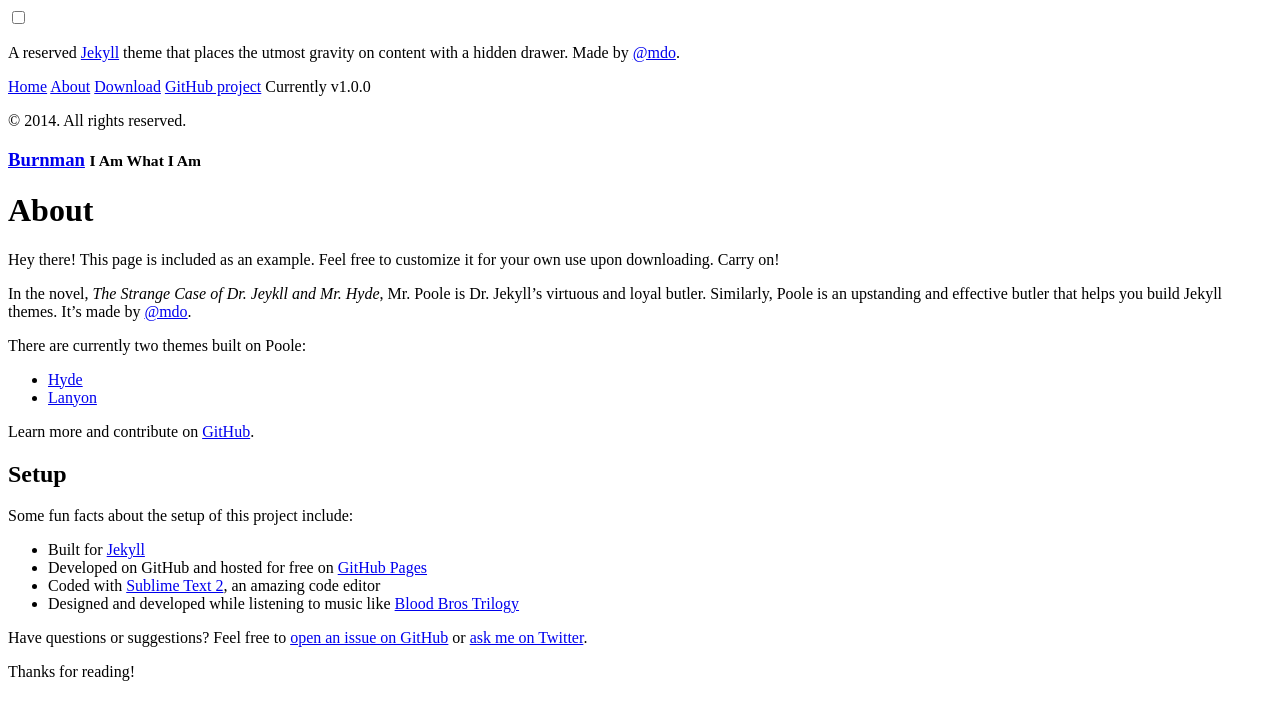
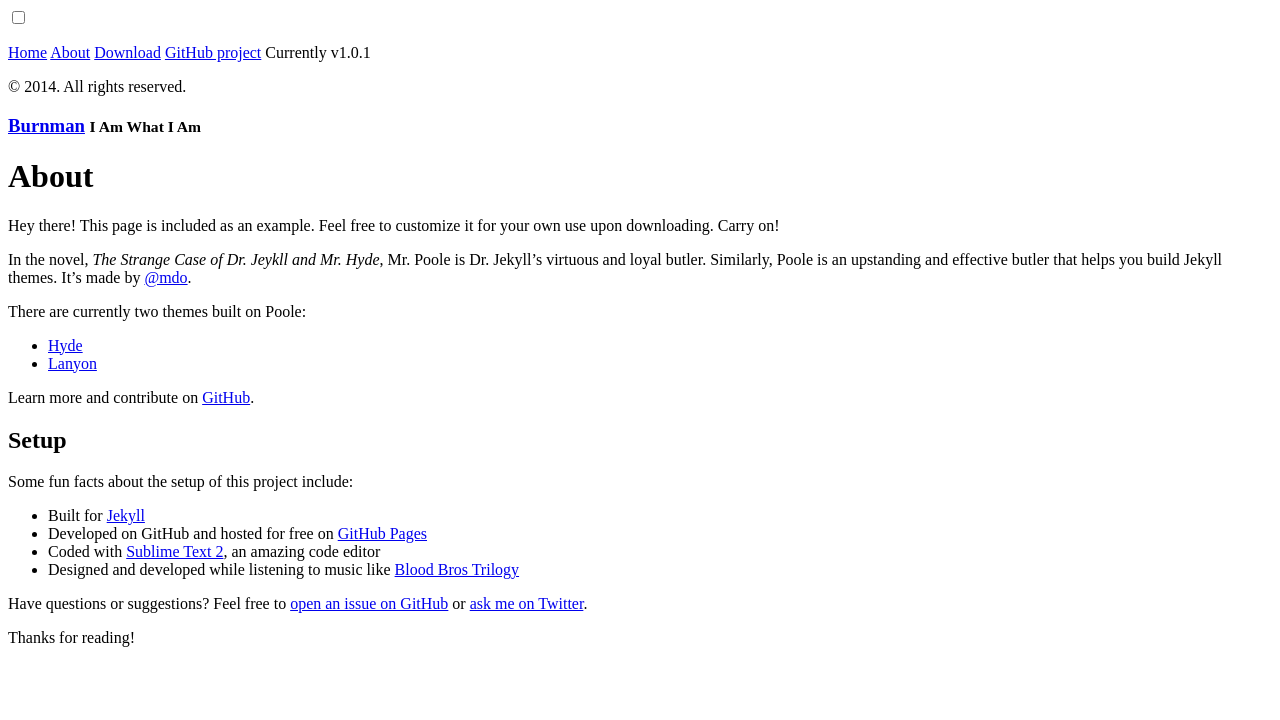
Before and after one commit to burnman/burnman.github.com, a Jekyll site: the page built from about.md, in a window 1280 px wide. Shown: the top 720 px of the page. Built offline with Jekyll 4.4.1, drawn with Linux system fonts in a browser that asks for light colours; Markdown is read by kramdown in place of the engine named in the settings.

Commit message:
修改配置文件

```diff
--- a/_config.yml
+++ b/_config.yml
@@ -8,7 +8,7 @@
 # Setup
 title:            Burnman
 tagline:          'I Am What I Am'
-description:      'A reserved <a href="http://jekyllrb.com" target="_blank">Jekyll</a> theme that places the utmost gravity on content with a hidden drawer. Made by <a href="https://twitter.com/mdo" target="_blank">@mdo</a>.'
+description:      ''
 url:              http://burnman.github.io/
 paginate:         5
 
@@ -17,7 +17,7 @@
   url:            https://twitter.com/mdo
 
 # Custom vars
-version:          1.0.0
+version:          1.0.1
 
 github:
   repo:           https://github.com/poole/lanyon
```
